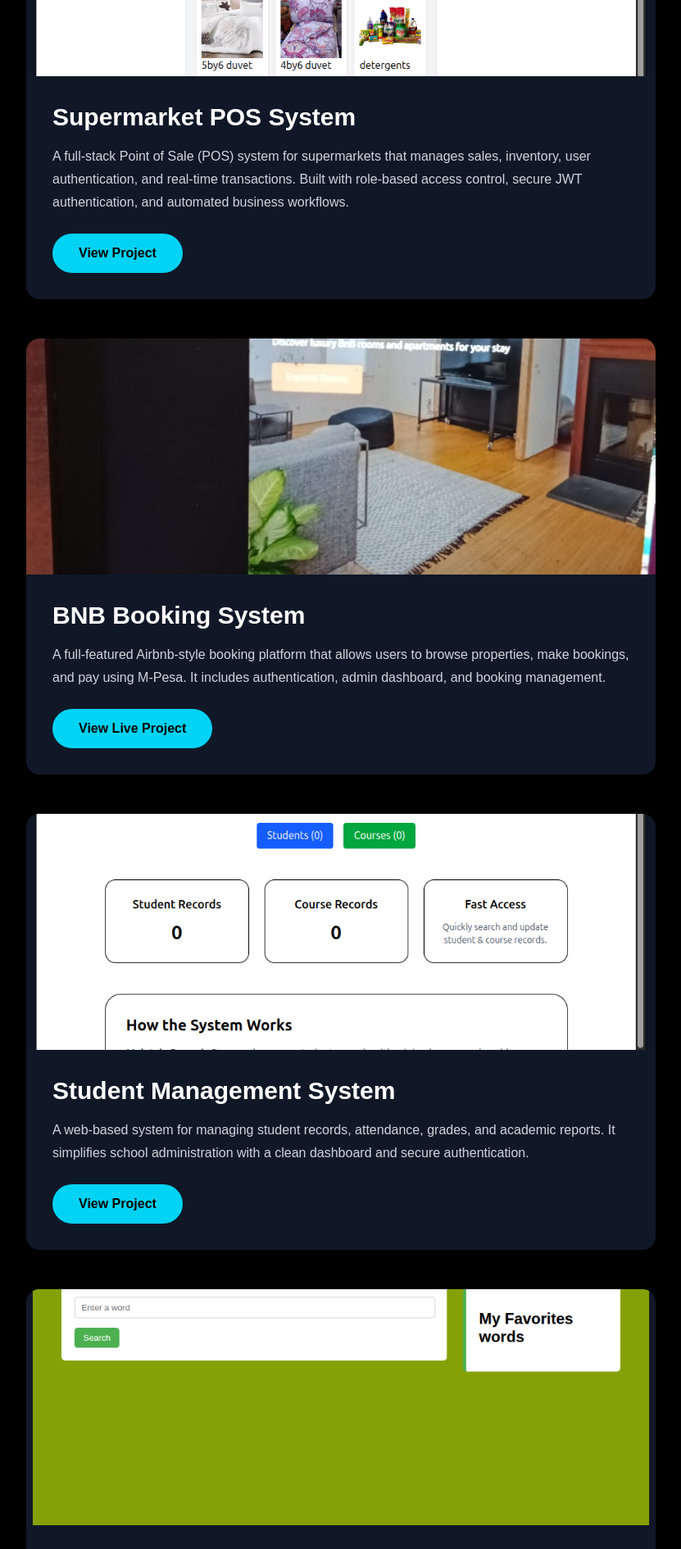
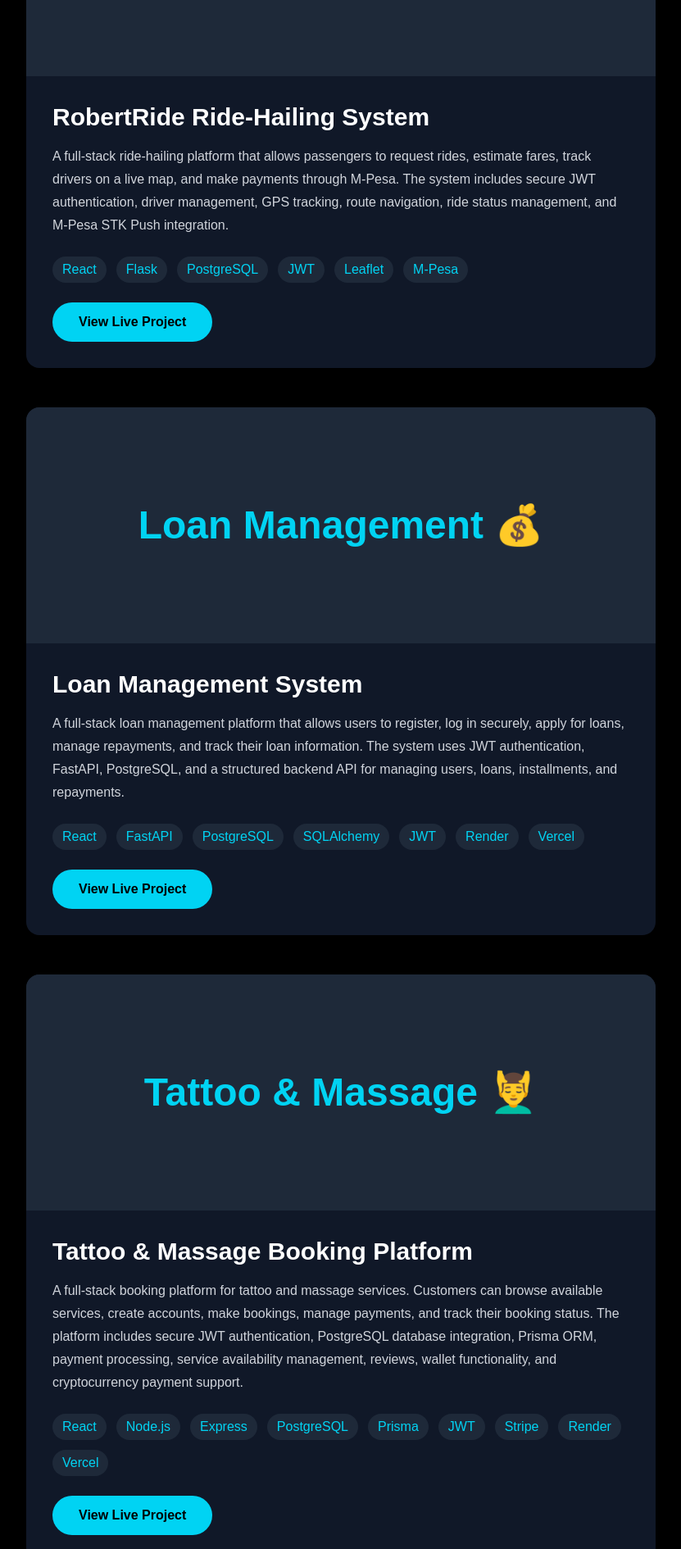
Before and after one commit to robert00-1/portfolio1, a React (Vite) app: page /projects in a window 1280 px wide. Shown: the part 440-2330 px from the top of the page at 82% size, without its empty margins (224-1055 px from the left). Built offline with nearby package versions, Linux system fonts and the light colour scheme.

Commit message:
Update portfolio projects section

```diff
--- a/src/components/Projects.jsx
+++ b/src/components/Projects.jsx
@@ -1,7 +1,8 @@
+
 import bnb from "../assets/bnb.jpg";
 import sms from "../assets/sms.jpg";
 import dictionary from "../assets/dictionary.jpg";
-import pos from "../assets/pos.jpg"; // 👈 add your POS image
+import pos from "../assets/pos.jpg";
 
 export default function Projects() {
   return (
@@ -12,6 +13,215 @@ export default function Projects() {
       </h1>
 
       <div className="space-y-12">
+
+        {/* ===================== ROBERTRIDE ===================== */}
+        <div className="max-w-3xl mx-auto bg-gray-900 rounded-2xl overflow-hidden shadow-lg hover:scale-105 transition duration-300">
+
+          <div className="w-full h-72 bg-gray-800 flex items-center justify-center">
+            <h2 className="text-5xl font-bold text-cyan-400">
+              RobertRide 🚗
+            </h2>
+          </div>
+
+          <div className="p-8">
+
+            <h2 className="text-3xl font-bold mb-4">
+              RobertRide Ride-Hailing System
+            </h2>
+
+            <p className="text-gray-300 mb-6 leading-7">
+              A full-stack ride-hailing platform that allows passengers
+              to request rides, estimate fares, track drivers on a live map,
+              and make payments through M-Pesa. The system includes secure
+              JWT authentication, driver management, GPS tracking, route
+              navigation, ride status management, and M-Pesa STK Push
+              integration.
+            </p>
+
+            <div className="flex flex-wrap gap-3 mb-6">
+              <span className="bg-gray-800 text-cyan-400 px-3 py-1 rounded-full">
+                React
+              </span>
+
+              <span className="bg-gray-800 text-cyan-400 px-3 py-1 rounded-full">
+                Flask
+              </span>
+
+              <span className="bg-gray-800 text-cyan-400 px-3 py-1 rounded-full">
+                PostgreSQL
+              </span>
+
+              <span className="bg-gray-800 text-cyan-400 px-3 py-1 rounded-full">
+                JWT
+              </span>
+
+              <span className="bg-gray-800 text-cyan-400 px-3 py-1 rounded-full">
+                Leaflet
+              </span>
+
+              <span className="bg-gray-800 text-cyan-400 px-3 py-1 rounded-full">
+                M-Pesa
+              </span>
+            </div>
+
+            <a
+              href="https://robertride-frontend.vercel.app/"
+              target="_blank"
+              rel="noopener noreferrer"
+              className="inline-block bg-cyan-400 text-black px-8 py-3 rounded-full font-bold hover:bg-cyan-300 transition"
+            >
+              View Live Project
+            </a>
+
+          </div>
+        </div>
+
+
+        {/* ===================== LOAN APP ===================== */}
+        <div className="max-w-3xl mx-auto bg-gray-900 rounded-2xl overflow-hidden shadow-lg hover:scale-105 transition duration-300">
+
+          <div className="w-full h-72 bg-gray-800 flex items-center justify-center">
+            <h2 className="text-5xl font-bold text-cyan-400 text-center px-4">
+              Loan Management 💰
+            </h2>
+          </div>
+
+          <div className="p-8">
+
+            <h2 className="text-3xl font-bold mb-4">
+              Loan Management System
+            </h2>
+
+            <p className="text-gray-300 mb-6 leading-7">
+              A full-stack loan management platform that allows users to
+              register, log in securely, apply for loans, manage repayments,
+              and track their loan information. The system uses JWT
+              authentication, FastAPI, PostgreSQL, and a structured backend
+              API for managing users, loans, installments, and repayments.
+            </p>
+
+            <div className="flex flex-wrap gap-3 mb-6">
+
+              <span className="bg-gray-800 text-cyan-400 px-3 py-1 rounded-full">
+                React
+              </span>
+
+              <span className="bg-gray-800 text-cyan-400 px-3 py-1 rounded-full">
+                FastAPI
+              </span>
+
+              <span className="bg-gray-800 text-cyan-400 px-3 py-1 rounded-full">
+                PostgreSQL
+              </span>
+
+              <span className="bg-gray-800 text-cyan-400 px-3 py-1 rounded-full">
+                SQLAlchemy
+              </span>
+
+              <span className="bg-gray-800 text-cyan-400 px-3 py-1 rounded-full">
+                JWT
+              </span>
+
+              <span className="bg-gray-800 text-cyan-400 px-3 py-1 rounded-full">
+                Render
+              </span>
+
+              <span className="bg-gray-800 text-cyan-400 px-3 py-1 rounded-full">
+                Vercel
+              </span>
+
+            </div>
+
+            <a
+              href="https://loan-app-zeta-bice.vercel.app/"
+              target="_blank"
+              rel="noopener noreferrer"
+              className="inline-block bg-cyan-400 text-black px-8 py-3 rounded-full font-bold hover:bg-cyan-300 transition"
+            >
+              View Live Project
+            </a>
+
+          </div>
+        </div>
+
+
+        {/* ===================== TATTOO & MASSAGE BOOKING PLATFORM ===================== */}
+        <div className="max-w-3xl mx-auto bg-gray-900 rounded-2xl overflow-hidden shadow-lg hover:scale-105 transition duration-300">
+
+          <div className="w-full h-72 bg-gray-800 flex items-center justify-center">
+            <h2 className="text-5xl font-bold text-cyan-400 text-center px-4">
+              Tattoo & Massage 💆‍♂️
+            </h2>
+          </div>
+
+          <div className="p-8">
+
+            <h2 className="text-3xl font-bold mb-4">
+              Tattoo & Massage Booking Platform
+            </h2>
+
+            <p className="text-gray-300 mb-6 leading-7">
+              A full-stack booking platform for tattoo and massage services.
+              Customers can browse available services, create accounts,
+              make bookings, manage payments, and track their booking status.
+              The platform includes secure JWT authentication, PostgreSQL
+              database integration, Prisma ORM, payment processing, service
+              availability management, reviews, wallet functionality, and
+              cryptocurrency payment support.
+            </p>
+
+            <div className="flex flex-wrap gap-3 mb-6">
+
+              <span className="bg-gray-800 text-cyan-400 px-3 py-1 rounded-full">
+                React
+              </span>
+
+              <span className="bg-gray-800 text-cyan-400 px-3 py-1 rounded-full">
+                Node.js
+              </span>
+
+              <span className="bg-gray-800 text-cyan-400 px-3 py-1 rounded-full">
+                Express
+              </span>
+
+              <span className="bg-gray-800 text-cyan-400 px-3 py-1 rounded-full">
+                PostgreSQL
+              </span>
+
+              <span className="bg-gray-800 text-cyan-400 px-3 py-1 rounded-full">
+                Prisma
+              </span>
+
+              <span className="bg-gray-800 text-cyan-400 px-3 py-1 rounded-full">
+                JWT
+              </span>
+
+              <span className="bg-gray-800 text-cyan-400 px-3 py-1 rounded-full">
+                Stripe
+              </span>
+
+              <span className="bg-gray-800 text-cyan-400 px-3 py-1 rounded-full">
+                Render
+              </span>
+
+              <span className="bg-gray-800 text-cyan-400 px-3 py-1 rounded-full">
+                Vercel
+              </span>
+
+            </div>
+
+            <a
+              href="https://tattoo-shop-delta.vercel.app/"
+              target="_blank"
+              rel="noopener noreferrer"
+              className="inline-block bg-cyan-400 text-black px-8 py-3 rounded-full font-bold hover:bg-cyan-300 transition"
+            >
+              View Live Project
+            </a>
+
+          </div>
+        </div>
+
 
         {/* ===================== POS SYSTEM ===================== */}
         <div className="max-w-3xl mx-auto bg-gray-900 rounded-2xl overflow-hidden shadow-lg hover:scale-105 transition duration-300">
@@ -47,6 +257,7 @@ export default function Projects() {
           </div>
         </div>
 
+
         {/* ===================== BNB PROJECT ===================== */}
         <div className="max-w-3xl mx-auto bg-gray-900 rounded-2xl overflow-hidden shadow-lg hover:scale-105 transition duration-300">
 
@@ -80,6 +291,7 @@ export default function Projects() {
           </div>
         </div>
 
+
         {/* ===================== STUDENT MANAGEMENT SYSTEM ===================== */}
         <div className="max-w-3xl mx-auto bg-gray-900 rounded-2xl overflow-hidden shadow-lg hover:scale-105 transition duration-300">
 
@@ -112,6 +324,7 @@ export default function Projects() {
 
           </div>
         </div>
+
 
         {/* ===================== DICTIONARY PROJECT ===================== */}
         <div className="max-w-3xl mx-auto bg-gray-900 rounded-2xl overflow-hidden shadow-lg hover:scale-105 transition duration-300">
```
